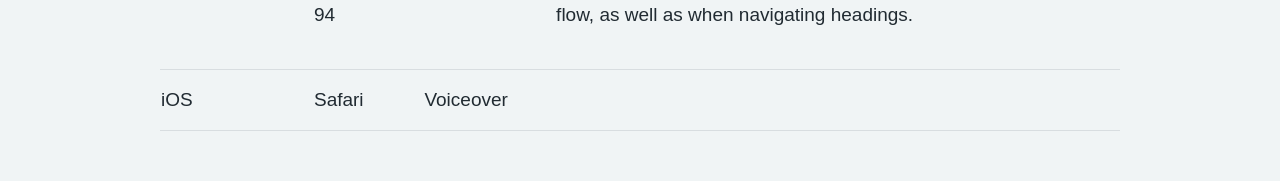
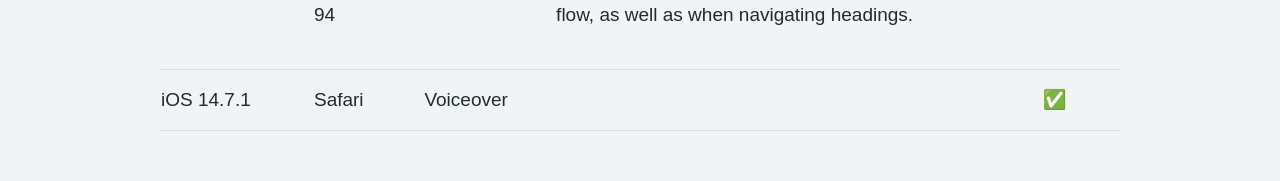
Before and after one commit to NHS-DUEC/headings-inside-legends-test-cases, a plain HTML site: page headings-inside-legends-with-aria-role-only.html in a window 1280 px wide. Shown: the part 1636-1817 px from the top of the page. Drawn offline with Linux system fonts and the light colour scheme; a web font is replaced by a local one.

Commit message:
Add iOS/voiceover test result

```diff
--- a/headings-inside-legends-with-aria-role-only.html
+++ b/headings-inside-legends-with-aria-role-only.html
@@ -148,13 +148,13 @@
               <p>Works as desired. Heading announced nicely in the flow, as well as when navigating headings.</p>
             </td>
             <td>✅</td>
-            <tr>
-                <td>iOS</td>
-                <td>Safari</td>
-                <td>Voiceover</td>
-                <td></td>
-                <td></td>
-              </tr>
+          </tr>
+          <tr>
+            <td>iOS 14.7.1</td>
+            <td>Safari</td>
+            <td>Voiceover</td>
+            <td></td>
+            <td>✅</td>
           </tr>
         </table>
 
```
Also changed, not shown: headings-inside-legends-with-aria-role-only-radios.html (+2 -2 lines).
